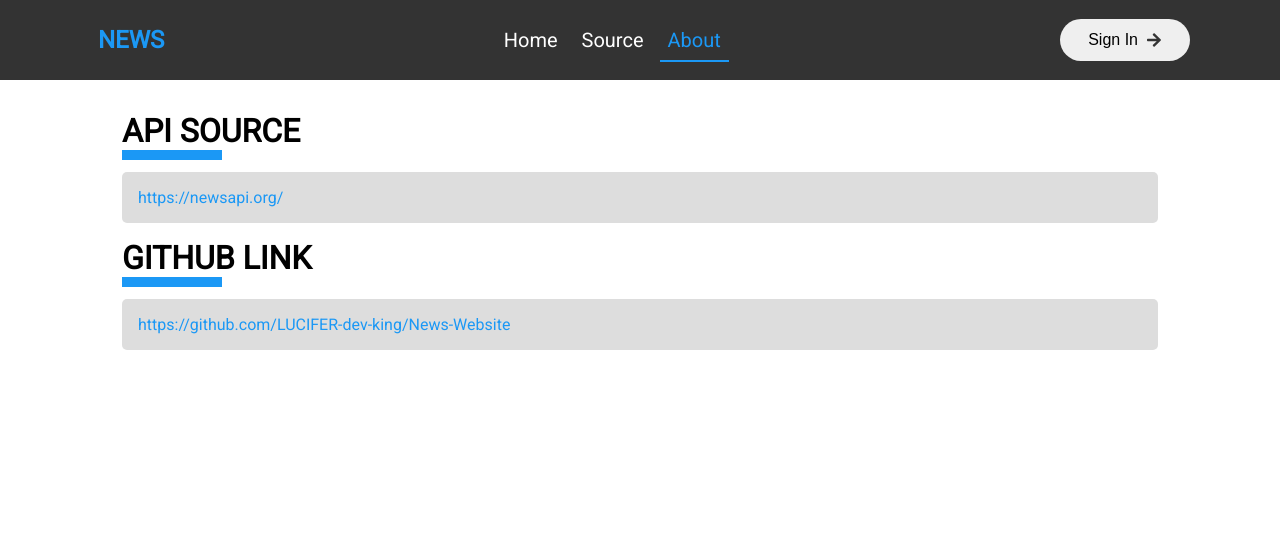
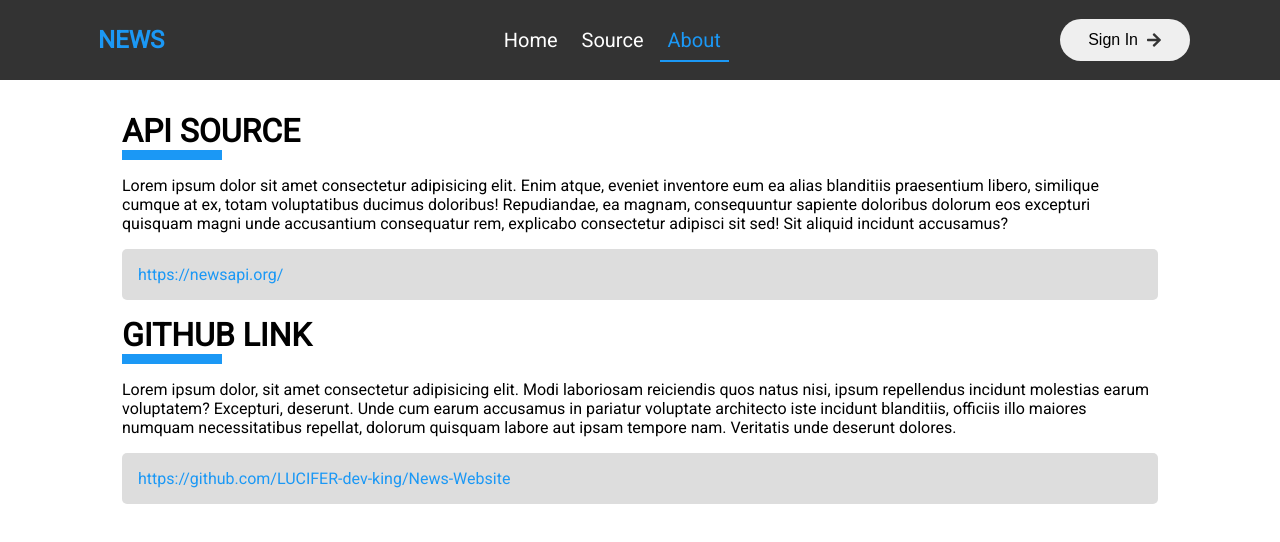
Before and after one commit to LUCIFER-dev-king/News-Website, a React (Create React App) app: page /about in a window 1280 px wide. Shown: the top 542 px of the page. Built offline with nearby package versions, Linux system fonts and the light colour scheme.

Commit message:
Added custom toast

```diff
--- /dev/null
+++ b/src/components/Toast.css
@@ -0,0 +1,25 @@
+.toast {
+  position: absolute;
+  top: 10%;
+  right: 2%;
+  display: flex;
+  justify-content: space-between;
+  padding: 1rem;
+  margin: 1rem;
+  width: 200px;
+  z-index: 10;
+  background-color: #1b98f5;
+  border-radius: 10px;
+  color: #fff;
+  text-transform: capitalize;
+  transition: 0.5s 0.9s ease-in-out;
+  transform: translateX(600px);
+}
+
+.toast.active {
+  transform: translateX(0px);
+}
+
+.toast .toast-btn {
+  cursor: pointer;
+}
--- /dev/null
+++ b/src/components/Toast.js
@@ -0,0 +1,27 @@
+import React, { useRef, useEffect } from "react";
+import { FaTimes } from "react-icons/fa";
+import "./Toast.css";
+const Toast = ({ toastTitle, className = "toast" }) => {
+  const toast = useRef("");
+
+  const closeToast = () => {
+    toast.current.className = "toast";
+  };
+
+  useEffect(() => {
+    setTimeout(() => {
+      closeToast();
+    }, 1000);
+  }, [toastTitle]);
+
+  return (
+    <div ref={toast} className={className}>
+      <div className='toast-title'>{toastTitle}</div>
+      <div className='toast-btn'>
+        <FaTimes className='toast-btn' onClick={closeToast}></FaTimes>
+      </div>
+    </div>
+  );
+};
+
+export default Toast;
--- a/src/pages/About.js
+++ b/src/pages/About.js
@@ -8,11 +8,28 @@ const About = () => {
         <div className='about'>
           <div className='about-title'>API SOURCE</div>
           <div className='bar' style={{ width: "100px" }}></div>
+          <p style={{ margin: "1rem 0rem" }}>
+            Lorem ipsum dolor sit amet consectetur adipisicing elit. Enim atque,
+            eveniet inventore eum ea alias blanditiis praesentium libero,
+            similique cumque at ex, totam voluptatibus ducimus doloribus!
+            Repudiandae, ea magnam, consequuntur sapiente doloribus dolorum eos
+            excepturi quisquam magni unde accusantium consequatur rem, explicabo
+            consectetur adipisci sit sed! Sit aliquid incidunt accusamus?
+          </p>
           <div className='about-api'>
             <a href='https://newsapi.org/'>https://newsapi.org/</a>
           </div>
           <div className='about-title'>GITHUB LINK</div>
           <div className='bar' style={{ width: "100px" }}></div>
+          <p style={{ margin: "1rem 0rem" }}>
+            Lorem ipsum dolor, sit amet consectetur adipisicing elit. Modi
+            laboriosam reiciendis quos natus nisi, ipsum repellendus incidunt
+            molestias earum voluptatem? Excepturi, deserunt. Unde cum earum
+            accusamus in pariatur voluptate architecto iste incidunt blanditiis,
+            officiis illo maiores numquam necessitatibus repellat, dolorum
+            quisquam labore aut ipsam tempore nam. Veritatis unde deserunt
+            dolores.
+          </p>
           <div className='about-api'>
             <a href='https://github.com/LUCIFER-dev-king/News-Website'>
               https://github.com/LUCIFER-dev-king/News-Website
--- a/src/pages/Article/Article.js
+++ b/src/pages/Article/Article.js
@@ -5,8 +5,12 @@ import "./Article.css";
 import { v4 } from "uuid";
 import firebase from "firebase/app";
 import "firebase/database";
+import Toast from "../../components/Toast";
 
 const Article = ({ history: { push } }) => {
+  const [toastMsg, setToastMsg] = useState("");
+  const [toastClasName, settoastClasName] = useState("");
+
   var database = firebase.database();
 
   const location = useLocation();
@@ -42,6 +46,11 @@ const Article = ({ history: { push } }) => {
         urlToImage,
         time: Date(),
       });
+      setToastMsg("Added to read later");
+      settoastClasName("toast active");
+      setTimeout(() => {
+        push("/readlater");
+      }, 3000);
     } catch (error) {
       console.log("Er", error);
     }
@@ -50,15 +59,18 @@ const Article = ({ history: { push } }) => {
   const removeFromReadLater = () => {
     try {
       database.ref(user.uid + "/" + key).remove();
+      setToastMsg("Removed to read later");
+      settoastClasName("toast active");
       setTimeout(() => {
         push("/readlater");
-      }, 1000);
+      }, 3000);
     } catch (error) {
       console.log(error);
     }
   };
   return (
     <Header>
+      {toastMsg && <Toast toastTitle={toastMsg} className={toastClasName} />}
       <div className='container'>
         <div className='article'>
           <div className='article-title'>
```
